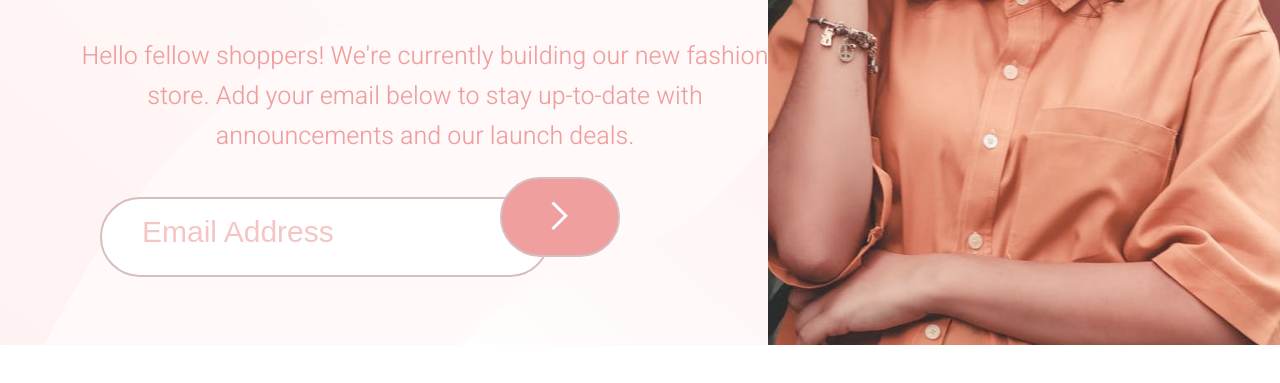
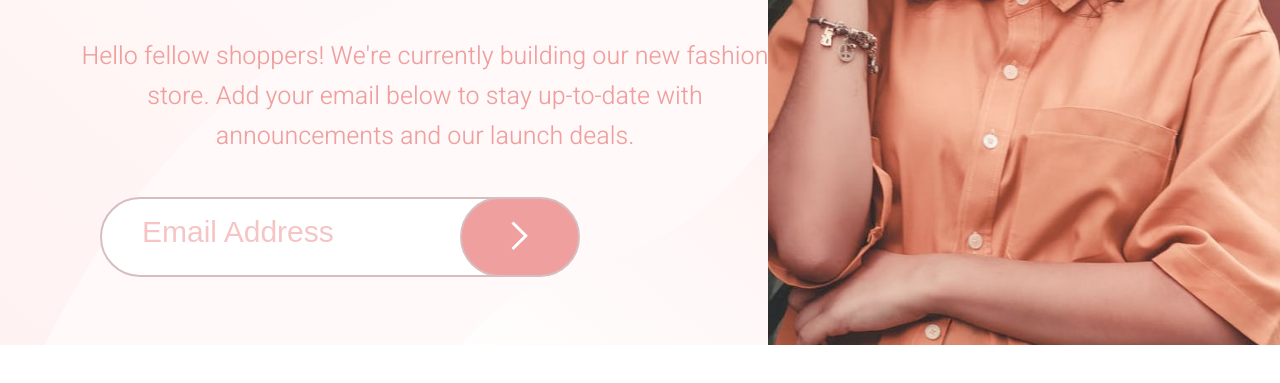
Before and after one commit to Naseeruddin86786/Naseer-07-Assignment, a plain HTML site: page index.html in a window 1280 px wide. Shown: the part 355-738 px from the top of the page. Drawn offline with Linux system fonts and the light colour scheme.

Commit message:
Base apperal revised

```diff
--- a/style.css
+++ b/style.css
@@ -126,8 +126,8 @@ button {
        border-radius: 70px;
        /* margin-left: -70px; */
        position: absolute;
-       left: 500px;
-       top: 1004px;
+       left: 460px;
+       top: 1025px;
 
    }
    .arrow {
@@ -161,8 +161,8 @@ button {
 
 button {
     position: absolute;
-    left: 500px;
-    top: 532px;
+    left: 460px;
+    top: 552px;
 
 }
 }
```
